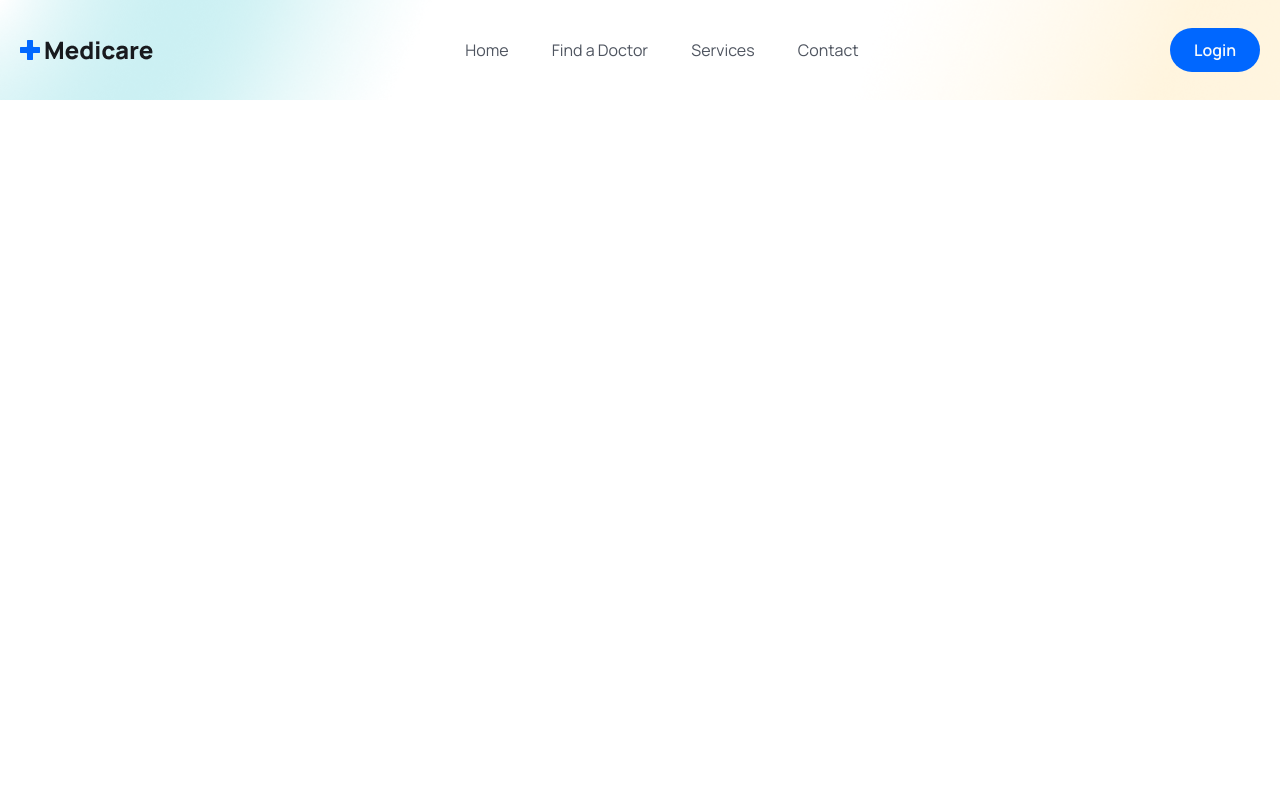
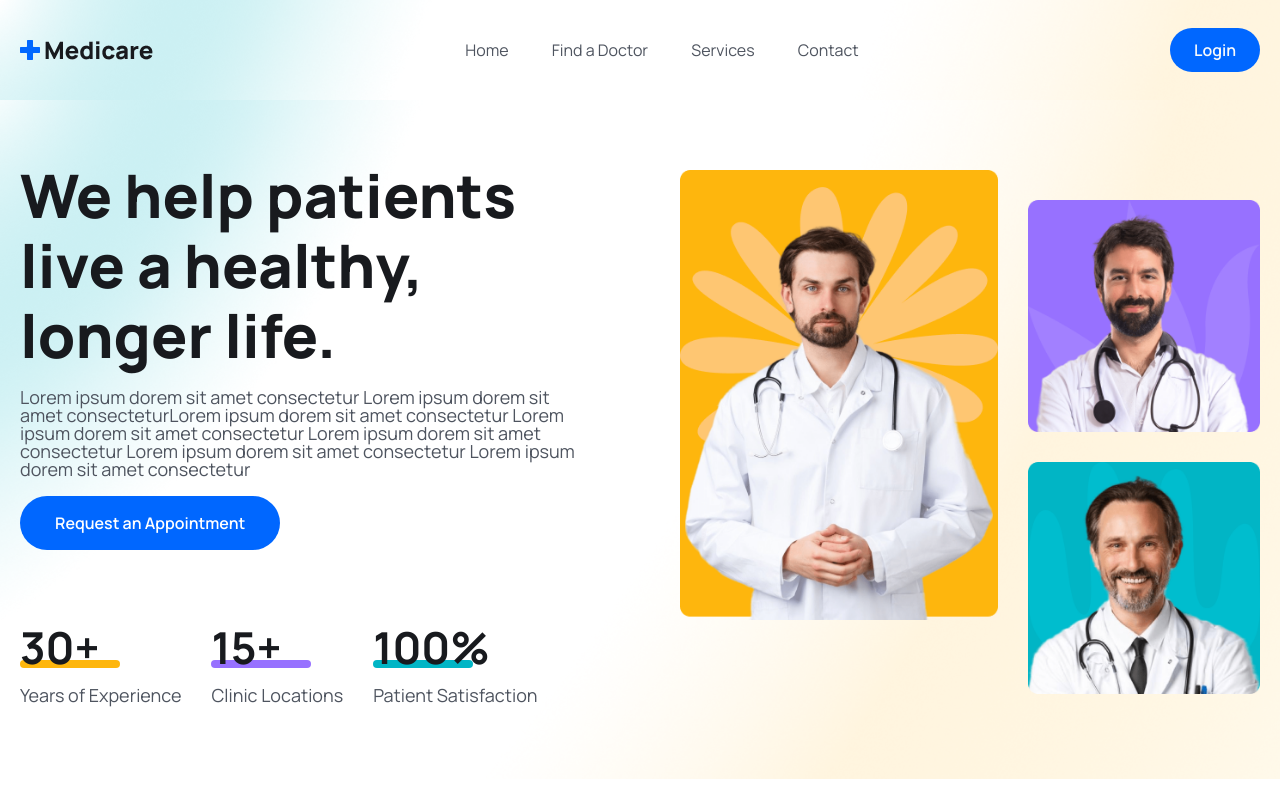
Before and after one commit to hargunkaur286/medihacks, a React (Vite) app in the folder frontend/: page / in a window 1280 px wide. Shown: the top 800 px of the page. Built offline with nearby package versions, Linux system fonts and the light colour scheme.

Commit message:
added hero section

```diff
--- a/frontend/src/components/Footer/Footer.jsx
+++ b/frontend/src/components/Footer/Footer.jsx
@@ -3,7 +3,7 @@
 const Footer = () => {
   return (
     <div>
-
+      Footer
     </div>
   )
 }
--- a/frontend/src/index.css
+++ b/frontend/src/index.css
@@ -28,6 +28,10 @@
     .header{
         @apply bg-[url('./assets/images/mask.png')] bg-no-repeat bg-center bg-cover w-full h-[100px] leading-[100px]
     }
+
+    .hero__section {
+        @apply bg-[url('./assets/images/hero-bg.png')] bg-no-repeat bg-center bg-cover;
+    }
 }
 
 @media only screen and (max-width: 1024px){
--- a/frontend/src/layout/Layout.jsx
+++ b/frontend/src/layout/Layout.jsx
@@ -1,5 +1,4 @@
 import React from 'react'
-
 import Header from '../components/Header/Header'
 import Footer from '../components/Footer/Footer'
 import Routers from '../routes/Routers'
@@ -7,11 +6,10 @@
 const Layout = () => {
   return (
     <div>
-      <Header>
+      <Header />
         <main>
             <Routers />
         </main>
-      </Header>
       <Footer/>
     </div>
   )
--- a/frontend/src/pages/Doctors/Doctors.jsx
+++ b/frontend/src/pages/Doctors/Doctors.jsx
@@ -3,7 +3,7 @@
 const Doctors = () => {
   return (
     <div>
-
+      Doctors
     </div>
   )
 }
--- a/frontend/src/pages/Home.jsx
+++ b/frontend/src/pages/Home.jsx
@@ -1,10 +1,92 @@
 import React from 'react'
+import heroImg01 from "../assets/images/hero-img01.png"
+import heroImg02 from "../assets/images/hero-img02.png"
+import heroImg03 from "../assets/images/hero-img03.png"
+
 
 const Home = () => {
   return (
-    <div>
+    <>
+      <section className="hero__section pt-[60px] 2xl:h-[800px]">
+        <div className="container">
+          <div className="flex flex-col lg:flex-row gap-[90px] items-center justify-between">
+            <div>
+              <div className='lg:w-[570px]'>
+                <h1 className='text-[36px] leading-[46px] text-headingColor font-[800] md:text-[60px] md:leading-[70px]'>
+                  We help patients live a healthy, longer life.
+                </h1>
+                <p className="text__para">
+                  Lorem ipsum dorem sit amet consectetur Lorem ipsum dorem sit amet consecteturLorem ipsum dorem sit amet consectetur Lorem ipsum dorem sit amet consectetur Lorem ipsum dorem sit amet consectetur Lorem ipsum dorem sit amet consectetur Lorem ipsum dorem sit amet consectetur
+                </p>
+                <button className="btn">
+                  Request an Appointment
+                </button>
+              </div>
 
-    </div>
+              <div className='mt-[30px] lg:mt-[70px] flex flex-col lg:flex-row lg:items-center gap-5 lg:gap-[30px]'>
+
+                <div>
+                  <h2 className='text-[36px] leading-[56px] lg:text-[44px] lg:leading-[54px] font-[700] text-headingColor'>
+                    30+
+                  </h2>
+                  <span className='w-[100px] h-2 bg-yellowColor rounded-full block mt-[-14px]'>
+
+                  </span>
+                  <p className="text__para">
+                    Years of Experience
+                  </p>
+                </div>
+
+                <div>
+                  <h2 className='text-[36px] leading-[56px] lg:text-[44px] lg:leading-[54px] font-[700] text-headingColor'>
+                    15+
+                  </h2>
+                  <span className='w-[100px] h-2 bg-purpleColor rounded-full block mt-[-14px]'>
+
+                  </span>
+                  <p className="text__para">
+                    Clinic Locations
+                  </p>
+                </div>
+
+                <div>
+                  <h2 className='text-[36px] leading-[56px] lg:text-[44px] lg:leading-[54px] font-[700] text-headingColor'>
+                    100%
+                  </h2>
+                  <span className='w-[100px] h-2 bg-irisBlueColor rounded-full block mt-[-14px]'>
+
+                  </span>
+                  <p className="text__para">
+                    Patient Satisfaction
+                  </p>
+                </div>
+
+              </div>
+            </div>
+
+            <div className='flex gap-[30px] justify-end'>
+              <div>
+                <img src={heroImg01} alt="" />
+              </div>
+              <div className='mt-[30px]'>
+                <img src={heroImg02} alt="" className='w-full mb-[30px]' />
+                <img src={heroImg03} alt="" className='w-full' />
+              </div>
+            </div>
+          </div>
+        </div>
+      </section>
+
+      <section>
+        <div className="container">
+          <div className='lg:w-[470px] mx-auto'>
+            <h2 className='heading text-center'>
+              Providing the best medical services
+            </h2>
+          </div>
+        </div>
+      </section>
+    </>
   )
 }
 
```
